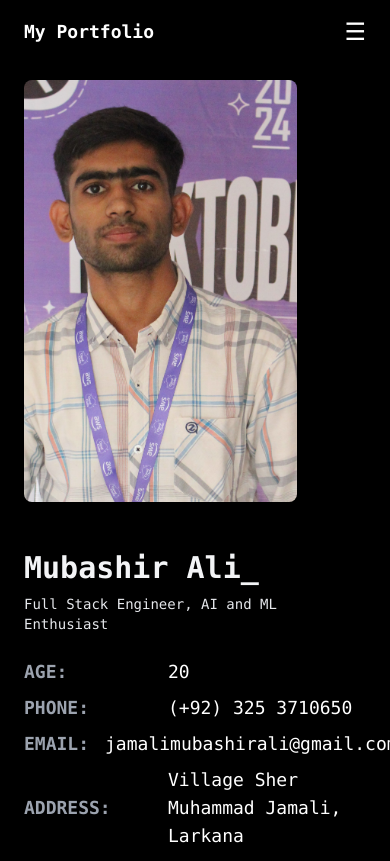
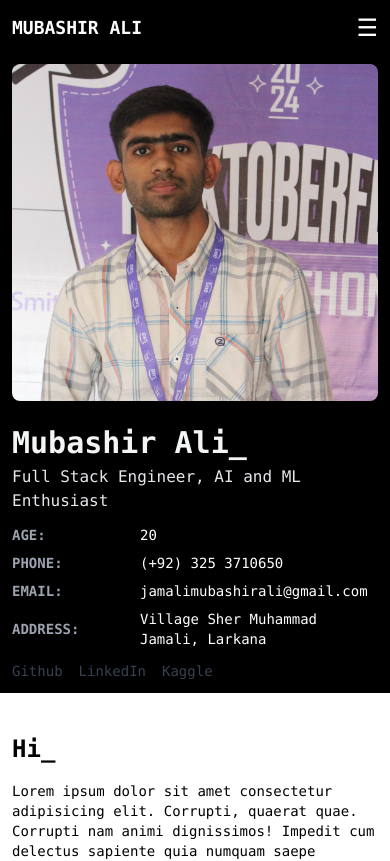
Before and after one commit to jamalimubashirali/React-Practice-Projects, a React (Vite) app in the folder Portfolio_Project/: page / in a window 390 px wide. Shown: the top 861 px of the page. Built offline with nearby package versions, Linux system fonts and the light colour scheme.

Commit message:
Added CSS for responsive design in the header section

```diff
--- a/Portfolio_Project/src/App.jsx
+++ b/Portfolio_Project/src/App.jsx
@@ -1,10 +1,11 @@
-import React, { useState } from "react";
+import React from "react";
 import Header from "./components/header/Header";
 import Services from "./components/services/Services";
 import Resume from "./components/resume/Resume";
 import Skills from "./components/skills/Skills";
 import Portfolio from "./components/portfolio/Portfolio";
 import ContactSection from "./components/contact/ContactSection";
+
 
 function App() {
   return (
--- a/Portfolio_Project/src/components/header/About.jsx
+++ b/Portfolio_Project/src/components/header/About.jsx
@@ -2,9 +2,9 @@ import React from "react";
 
 const About = () => {
   return (
-    <div className="flex flex-col mt-20 md:mx-20 gap-4">
-      <h1 className="text-3xl md:text-4xl font-bold font-mono">Hi_</h1>
-      <p className="text-sm md:text-base">
+    <div className="flex flex-col mt-10 lg:px-20 md:px-10 xl:px-auto px-3 gap-4">
+      <h1 className="text-2xl sm:text-3xl md:text-4xl font-bold font-mono">Hi_</h1>
+      <p className="text-sm sm:text-base md:text-lg lg:text-xl">
         Lorem ipsum dolor sit amet consectetur adipisicing elit. Corrupti,
         quaerat quae. Corrupti nam animi dignissimos! Impedit cum delectus
         sapiente quia numquam saepe consectetur placeat excepturi molestiae.
--- a/Portfolio_Project/src/components/header/Biodata.jsx
+++ b/Portfolio_Project/src/components/header/Biodata.jsx
@@ -4,22 +4,27 @@ import SocialItem from "./SocialItem";
 
 const Biodata = () => {
   return (
-    <div className="relative top-0 mt-8"> {/* Changed position to relative and added margin */}
-      <div className="flex flex-col md:flex-row gap-12 md:gap-24">
+    <div className="relative lg:mt-8 md:mt-6">
+      <div className="flex flex-col md:flex-row lg:gap-16 md:gap-8 items-center">
         <img
           src="src/assets/My_Pic.jpg"
           alt="Profile"
-          className="w-[70vw] md:w-[20vw] h-[50vh] rounded-lg object-cover shadow-lg transition-transform duration-300 ease-in-out hover:scale-105"
+          className="max-w-full max-h-[50vh] md:max-w-[40%] rounded-lg object-cover shadow-lg transition-transform duration-300 ease-in-out hover:scale-105"
         />
-        <div>
-          <h1 className="text-3xl md:text-5xl text-gray-100 font-bold">Mubashir Ali_</h1>
-          <p className="text-gray-200 text-sm md:text-lg my-2">
+        <div className="flex flex-col mt-6 lg:mt-0 md:mt-0 md:max-w-[50%] gap-1">
+          <h1 className="lg:text-5xl text-3xl md:text-3xl xl:text-6xl text-gray-100 font-bold">
+            Mubashir Ali_
+          </h1>
+          <p className="text-gray-200 lg:text-lg md:text-sm">
             Full Stack Engineer, AI and ML Enthusiast
           </p>
-          <div className="my-6 flex flex-col gap-2 text-white">
+          <div className="my-2 md:my-0 flex flex-col gap-2 text-white">
             <BiodataItem itemData={"20"} itemDes={"Age"} />
             <BiodataItem itemDes={"Phone"} itemData={"(+92) 325 3710650"} />
-            <BiodataItem itemData={"jamalimubashirali@gmail.com"} itemDes={"Email"} />
+            <BiodataItem
+              itemData={"jamalimubashirali@gmail.com"}
+              itemDes={"Email"}
+            />
             <BiodataItem
               itemDes={"Address"}
               itemData={"Village Sher Muhammad Jamali, Larkana"}
--- a/Portfolio_Project/src/components/header/BiodataItem.jsx
+++ b/Portfolio_Project/src/components/header/BiodataItem.jsx
@@ -1,10 +1,10 @@
 const BiodataItem = ({ itemDes, itemData }) => {
   return (
     <div className="flex flex-row gap-4 items-center transition-transform duration-300 ease-in-out hover:scale-105 font-mono">
-      <span className="text-gray-400 uppercase w-32 text-lg font-bold text-left transition-colors duration-300 ease-in-out hover:text-gray-200">
+      <span className="text-gray-400 uppercase w-28 text-sm md:w-20 md:text-base font-bold text-left">
         {itemDes}:
       </span>
-      <span className="flex-1 text-white text-lg transition-colors duration-300 ease-in-out hover:text-gray-300">
+      <span className="flex-1 text-white text-sm md:text-base">
         {itemData}
       </span>
     </div>
--- a/Portfolio_Project/src/components/header/Header.jsx
+++ b/Portfolio_Project/src/components/header/Header.jsx
@@ -1,4 +1,4 @@
-import React, { useState } from "react";
+import React from "react";
 import NavBar from "./NavBar";
 import About from "./About";
 
--- a/Portfolio_Project/src/components/header/NavBar.jsx
+++ b/Portfolio_Project/src/components/header/NavBar.jsx
@@ -8,10 +8,12 @@ const NavBar = () => {
   const toggleMenu = () => setIsOpen(!isOpen);
 
   return (
-    <div className="relative w-full bg-black py-4 px-6 md:py-8 md:px-20 font-mono">
+    <div className="relative w-full bg-black px-3 py-3 lg:px-20 md:px-10 sm:px-5 lg:py-8 md:py-5 sm:py-3 font-mono">
       {/* Hamburger Menu for Small Screens */}
-      <div className="flex justify-between items-center md:hidden">
-        <h1 className="text-white text-lg font-bold">My Portfolio</h1>
+      <div className="flex justify-between items-center mb-5 md:hidden">
+        <h1 className="text-white text-lg sm:text-xl font-bold uppercase">
+          Mubashir Ali
+        </h1>
         <button
           onClick={toggleMenu}
           className="text-white text-2xl focus:outline-none"
@@ -24,7 +26,7 @@ const NavBar = () => {
       <div
         className={`${
           isOpen ? "flex" : "hidden"
-        } flex-col md:flex md:flex-row flex-wrap gap-6 md:gap-10 text-gray-300 transition-all duration-300 ease-in-out`}
+        } flex-col md:flex md:flex-row flex-wrap gap-4 md:gap-6 lg:gap-8 xl:gap-8 text-gray-300 transition-all duration-300 ease-in-out`}
       >
         <Navlinks data={"Hello"} />
         <Navlinks data={"Services"} />
@@ -35,7 +37,7 @@ const NavBar = () => {
       </div>
 
       {/* Biodata Section */}
-      <div className="mt-8"> {/* Added margin to prevent overlap */}
+      <div className="">
         <Biodata />
       </div>
     </div>
--- a/Portfolio_Project/src/components/header/Navlinks.jsx
+++ b/Portfolio_Project/src/components/header/Navlinks.jsx
@@ -3,7 +3,7 @@ import React from "react";
 const Navlinks = ({ data }) => {
   return (
     <div>
-      <p className="font-bold font-mono uppercase text-base md:text-lg text-gray-300 hover:text-gray-100 cursor-pointer transition-colors duration-300 ease-in-out hover:after:content-['\_'] after:absolute">
+      <p className="font-bold font-mono uppercase  sm:text-base md:text-base lg:text-lg text-gray-300 hover:text-gray-100 cursor-pointer transition-colors duration-300 ease-in-out">
         {data}
       </p>
     </div>
```
Also changed, not shown: Portfolio_Project/package.json (+7 -0 lines), 1 other file (tests, documents, lock files or other folders).
